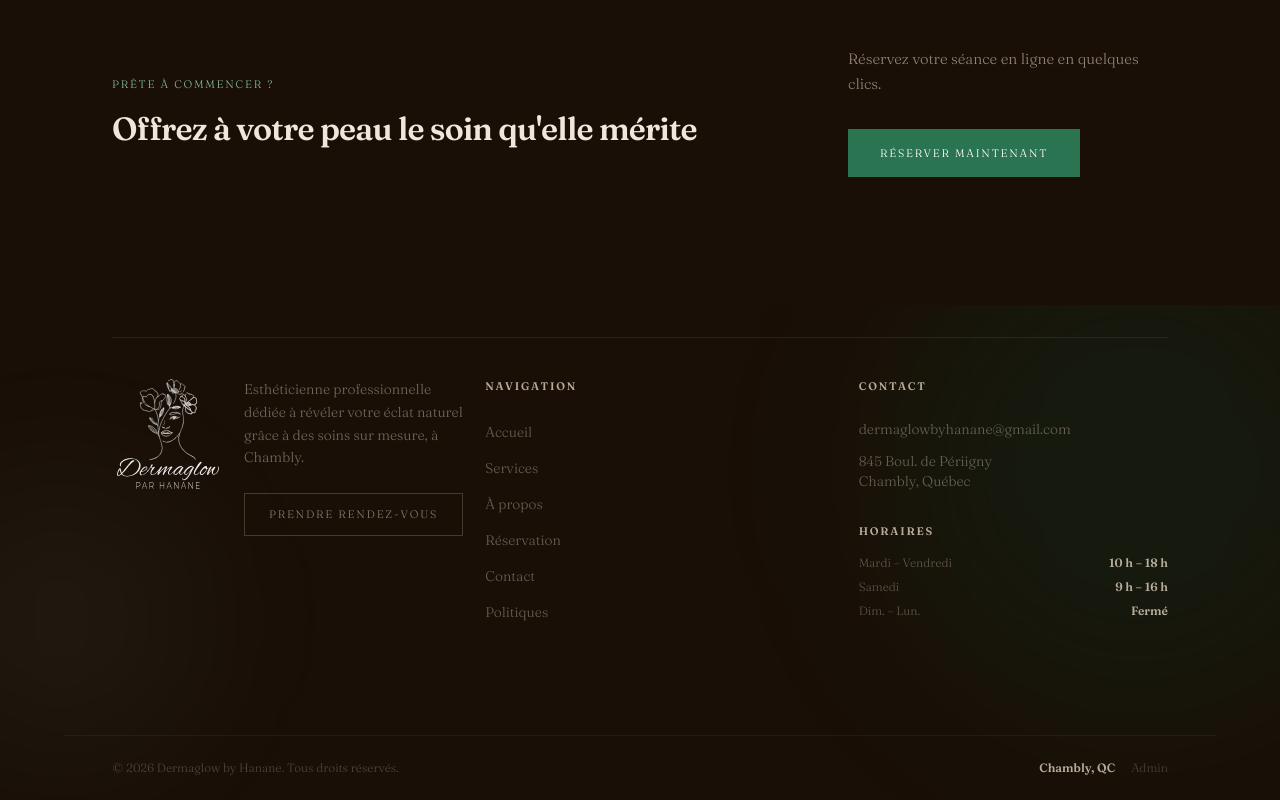
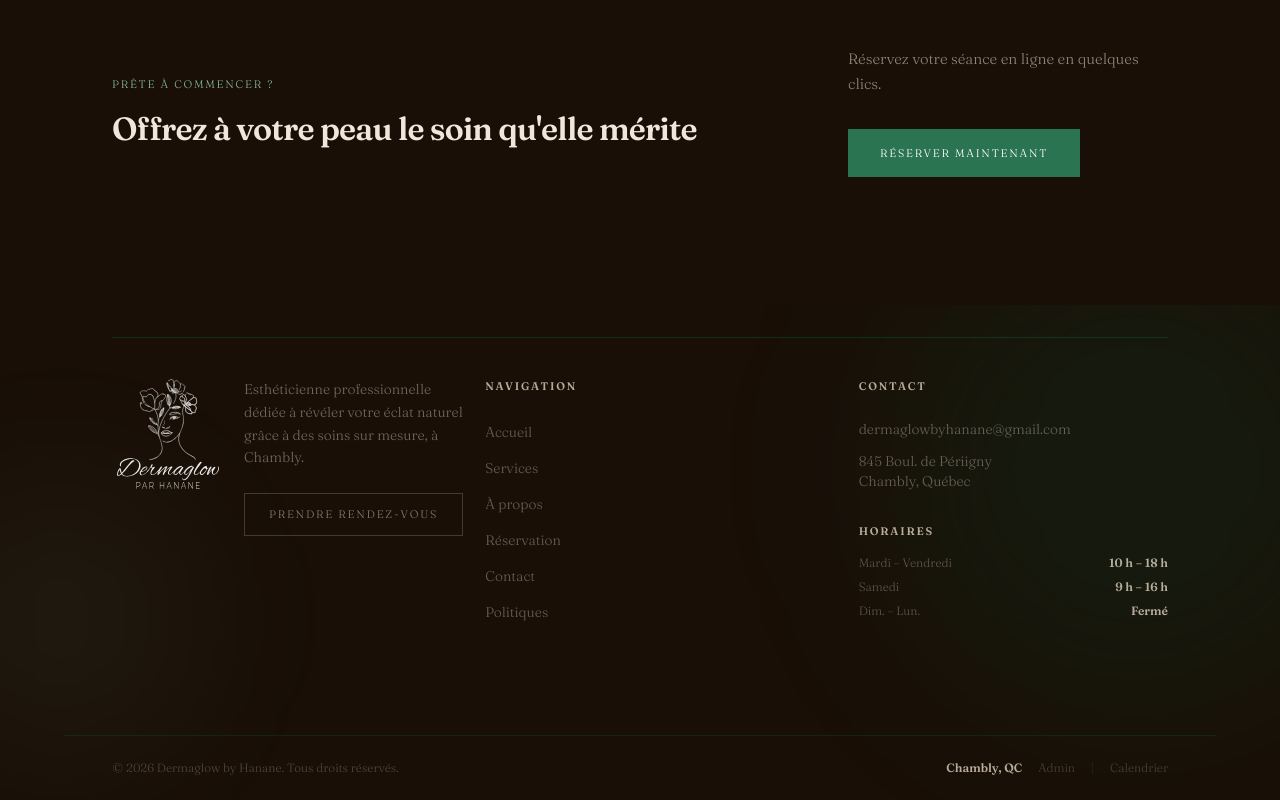
Before and after one commit to felixdumont-maker/dermaglow, a Next.js app: page / in a window 1280 px wide. Shown: the part 4905-5705 px from the top of the page. Built offline with nearby package versions, Linux system fonts and the light colour scheme; no server answers.

Commit message:
feat: add Calendrier link to footer alongside Admin
Co-Authored-By: Claude Sonnet 4.6 <noreply@anthropic.com>

```diff
--- a/components/Footer.tsx
+++ b/components/Footer.tsx
@@ -147,6 +147,15 @@ export default function Footer() {
           >
             Admin
           </a>
+          <span className="text-white/10 text-xs">|</span>
+          <a
+            href="https://app.acuityscheduling.com"
+            target="_blank"
+            rel="noopener noreferrer"
+            className="font-corps text-xs text-white/20 hover:text-white/50 transition-colors duration-300"
+          >
+            Calendrier
+          </a>
         </div>
       </div>
 
```
